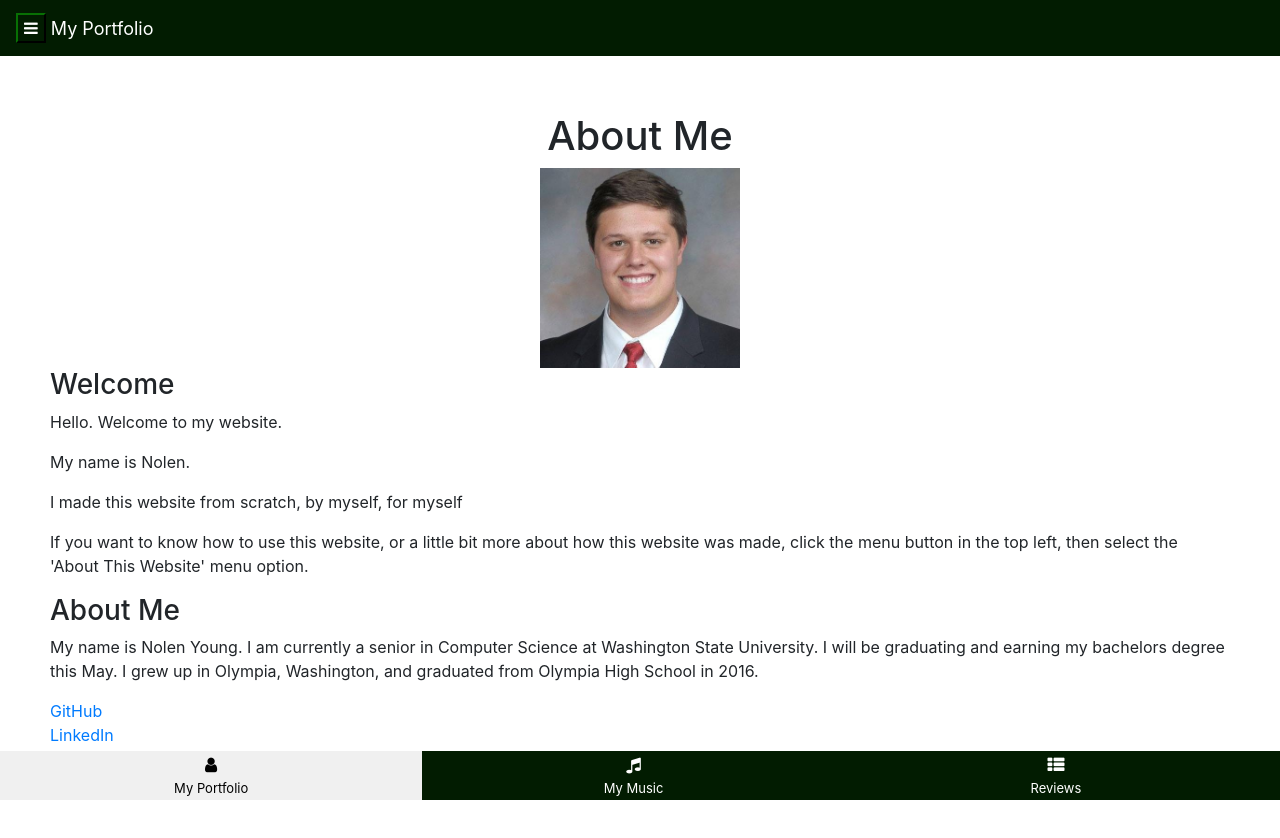
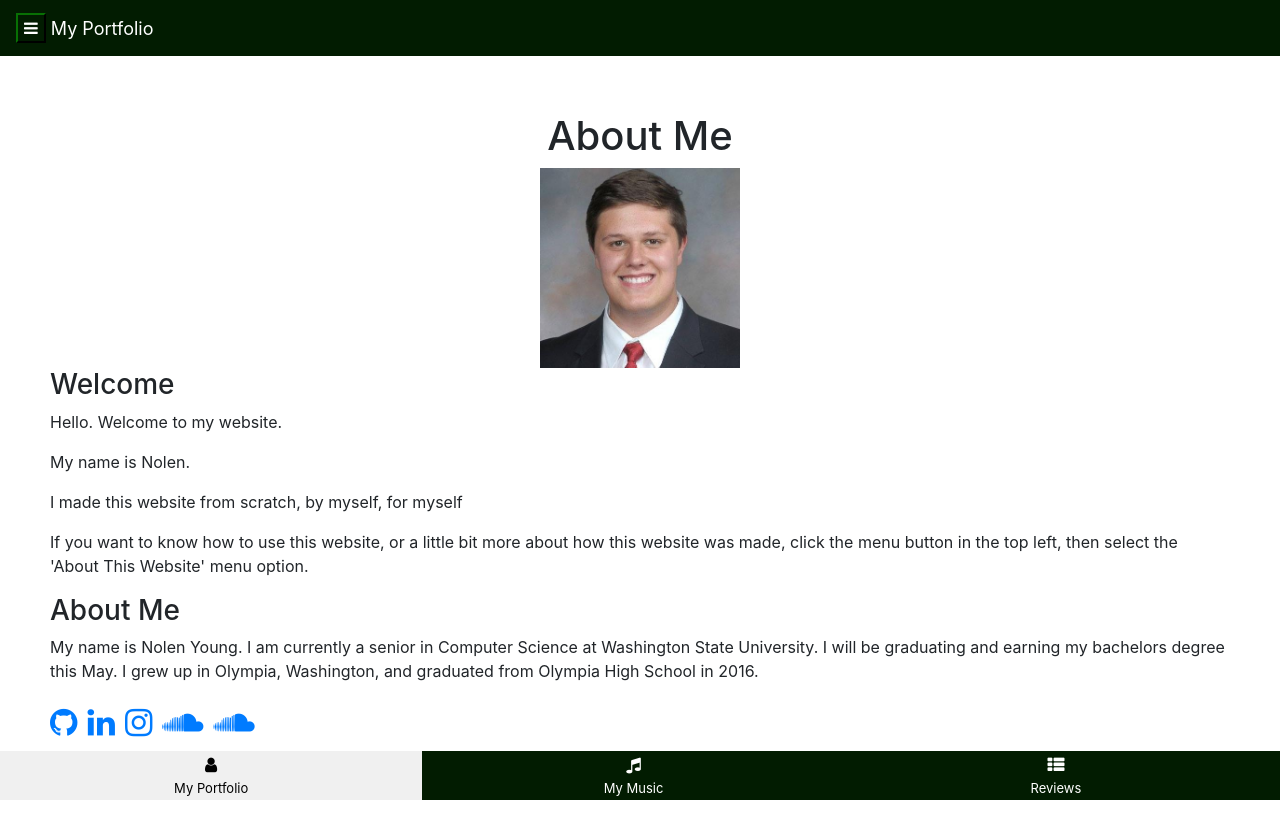
Before and after one commit to Nolen-Young/Website, a React (Create React App) app in the folder client/: page / in a window 1280 px wide. Shown: the top 838 px of the page. Built offline with nearby package versions, Linux system fonts and the light colour scheme.

Commit message:
Added good looking links to the whole website.

```diff
--- a/client/src/components/ProfessionalPage-AboutMe.js
+++ b/client/src/components/ProfessionalPage-AboutMe.js
@@ -8,12 +8,12 @@ class ProfessionalPageAboutMe extends React.Component {
   render() {
     return (
       <div>
-		  <div id = "header " className = "center">
+        <div id="header " className="center">
           <h1>About Me</h1>
           <img src="that good pic.jpg" width="200" height="200"></img>
         </div>
 
-		  <div id = "body">
+        <div id="body">
           <h3>
             Welcome
           </h3>
@@ -27,20 +27,30 @@ class ProfessionalPageAboutMe extends React.Component {
             I made this website from scratch, by myself, for myself
           </p>
           <p>
-			 If you want to know how to use this website, or a little bit more about how this website was made, click the menu button in the top left, then select the 'About This Website' menu option.
+            If you want to know how to use this website, or a little bit more about how this
+            website was made, click the menu button in the top left, then select the 'About
+            This Website' menu option.
           </p>
 
           <h3>
             About Me
           </h3>
           <p>
-				My name is Nolen Young. I am currently a senior in Computer Science at Washington State University. I will be graduating and earning my bachelors degree this May.
-				I grew up in Olympia, Washington, and graduated from Olympia High School in 2016.
+            My name is Nolen Young. I am currently a senior in Computer Science at
+            Washington State University. I will be graduating and earning my bachelors
+            degree this May. I grew up in Olympia, Washington, and graduated from Olympia
+            High School in 2016.
           </p>
-			<p>
-				<a href = "https://github.com/Nolen-Young">GitHub</a>
-				<br></br>
-				<a href = "https://www.linkedin.com/in/nolen-young/">LinkedIn</a>
+          <p className = "links">
+            <a href="https://github.com/Nolen-Young" className = "fa fa-github link" ></a>
+
+            <a href="https://www.linkedin.com/in/nolen-young/" className = "fa fa-linkedin link"></a>
+
+			<a href="https://www.instagram.com/noleny/" className = "fa fa-instagram link"></a>
+
+			<a href="https://soundcloud.com/southofsound" className = "fa fa-soundcloud link"></a>
+
+			<a href="https://soundcloud.com/user-243943999" className = "fa fa-soundcloud link"></a>
           </p>
         </div>
       </div>
--- a/client/src/components/ProfessionalPage-Projects.js
+++ b/client/src/components/ProfessionalPage-Projects.js
@@ -1,5 +1,4 @@
 import React from 'react';
-
 
 // *****************************************************
 // This class contains the code to render the projects page.
@@ -16,8 +15,9 @@ class ProfessionalPageProjects extends React.Component {
           <h3>Personal Projects</h3>
 
           <h5>This Website</h5>
-          <div className="github-link">
-            <a href="https://github.com/Nolen-Young/Website" className="fa fa-github"></a>
+          <div className="links">
+            <a href="https://github.com/Nolen-Young/Website"
+            className="fa fa-github link"></a>
           </div>
           <p>
             I built this website on my own, using knowledge that I had gained from a few of
@@ -33,10 +33,10 @@ class ProfessionalPageProjects extends React.Component {
           </p>
 
           <h5>ArduPilot Mission Planner 3D Viewer and VR</h5>
-          <div className="github-link">
+          <div className="links">
             <a
               href="https://github.com/Mission-Planner-3D/3D-Viewer"
-              className="fa fa-github fa-9x"></a>
+              className="fa fa-github fa-9x link"></a>
           </div>
           <p>
             For my capstone projected I, and three other students, decided to work on
@@ -63,10 +63,10 @@ class ProfessionalPageProjects extends React.Component {
           <h3>Some School Projects</h3>
 
           <h5>Student Attributes and Grades Data Mining</h5>
-          <div className="github-link">
+          <div className="links">
             <a
               href="https://github.com/Nolen-Young/CptS315/tree/master/project"
-              className="fa fa-github fa-9x"></a>
+              className="fa fa-github fa-9x link"/>
           </div>
           <p>
             Using Python with some packages, I was able to run market-basket analysis on a
@@ -76,8 +76,9 @@ class ProfessionalPageProjects extends React.Component {
           </p>
 
           <h5>Smile Social Media Platform</h5>
-          <div className="github-link">
-            <a href="https://github.com/Nolen-Young/CptS322" className="fa fa-github fa-9x"></a>
+          <div className="links">
+            <a href="https://github.com/Nolen-Young/CptS322"
+            className="fa fa-github fa-9x link"/>
           </div>
           <p>
             For my CptS 355 class, I made a working social media platform called Smile. It
@@ -87,8 +88,9 @@ class ProfessionalPageProjects extends React.Component {
             Jquery, HTML, and CSS to develope the whole thing.
           </p>
           <h5>Parallel Computing Algorithms</h5>
-          <div className="github-link">
-            <a href="https://github.com/Nolen-Young/CptS411" className="fa fa-github fa-9x"></a>
+          <div className="links">
+            <a href="https://github.com/Nolen-Young/CptS411"
+            className="fa fa-github fa-9x link"/>
           </div>
           <p>
             In my parallel computing class, I had to write many parallel programming
@@ -98,8 +100,10 @@ class ProfessionalPageProjects extends React.Component {
             build up of these algorithms is some of my favorite work.
           </p>
           <h5>The Rest of My School Work</h5>
-          <div className="github-link">
-            <a href="https://github.com/Nolen-Young?tab=repositories" className="fa fa-github fa-9x"></a>
+          <div className="links">
+            <a
+              href="https://github.com/Nolen-Young?tab=repositories"
+              className="fa fa-github fa-9x link"/>
           </div>
           <p>
             I have done many projects in my time at WSU. You can see most of the work I have
--- a/client/src/styles/index.css
+++ b/client/src/styles/index.css
@@ -15,8 +15,13 @@
   text-align: left;
 }
 
-.github-link {
+.links {
   font-size: 32px;
+}
+
+.link {
+  display: inline-block;
+  padding-right: 10px;
 }
 
 .music-table {
```
Lines whose indentation alone changed are shown as unchanged.
